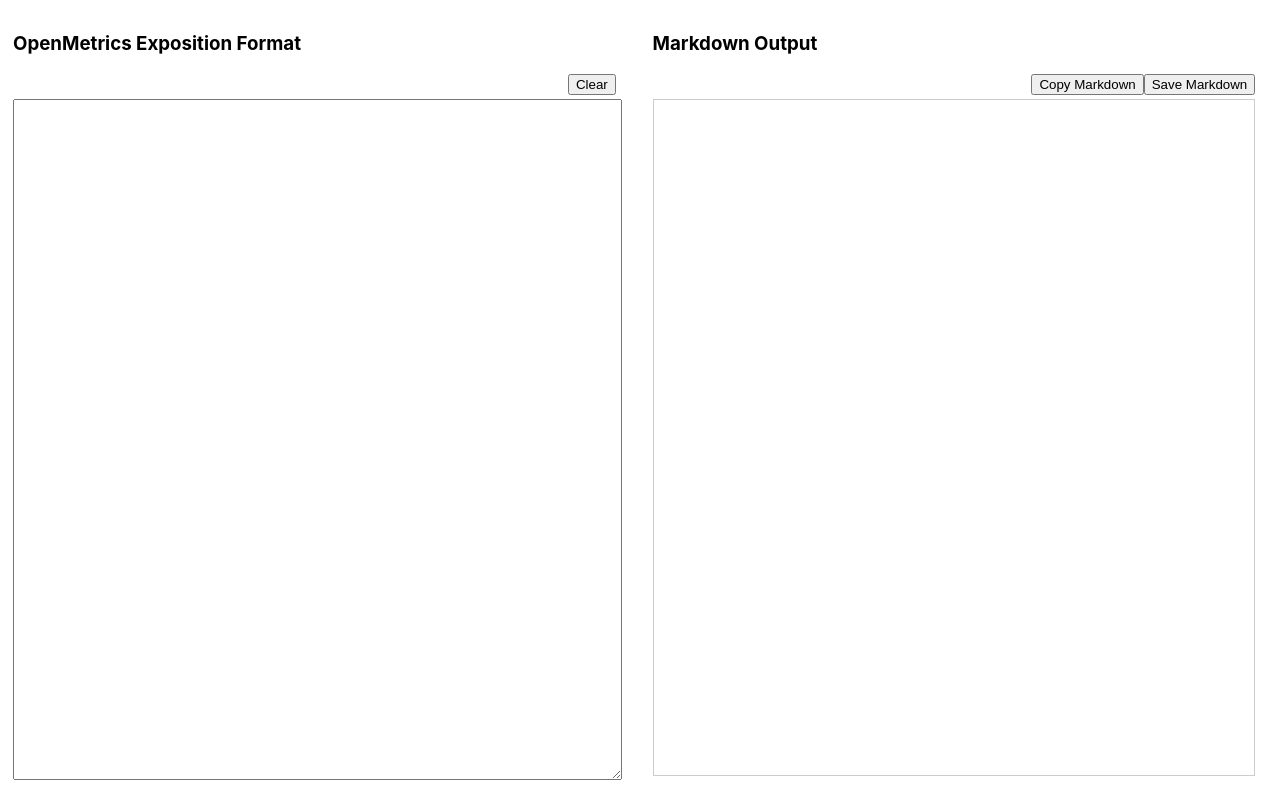
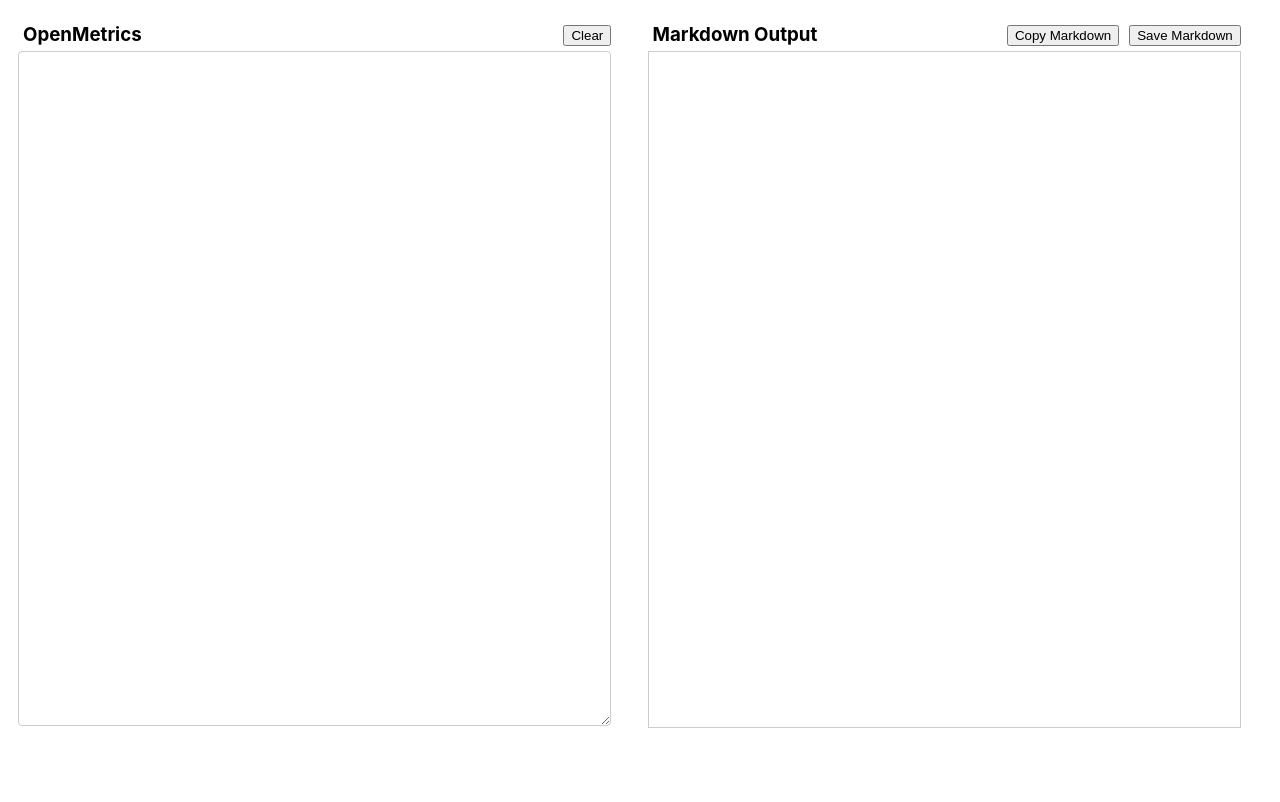
Before and after one commit to jburgess/openmetrics-to-markdown, a React (Create React App) app: page / in a window 1280 px wide. Built offline with nearby package versions, Linux system fonts and the light colour scheme.

Commit message:
CCS Changes

```diff
--- a/src/OpenMetricsToMarkdown.css
+++ b/src/OpenMetricsToMarkdown.css
@@ -1,25 +1,51 @@
 .container {
+  margin: 10px;
   display: grid;
   padding: 3px;
   grid-template-columns: 1fr 1fr;
   grid-gap: 5px;
-  height: 95vh; /* set the height of the container to 100% of the viewport height */
+  height: 97vh; /* set the height of the container to 100% of the viewport height */
+}
+
+.input-header h3 button, .output-header h3 button {
+  vertical-align: bottom;
+  padding: 0;
+  margin: 0;
+  width: 100%;
+}
+h3{
+  padding-left: 5px;
+  padding-bottom: 5px;
+  padding-top: 5px;
+  margin: 0;
 }
 
 .input, .output {
-  padding: 10px;
-  width:95%;
+  padding: 5px;
+  width: 95%;
 }
 .input textarea, .output textarea {
   width: 100%;
   height: calc(90vh - 45px); /* set the height of the textareas to 50% of the viewport height minus the gap between them */
 }
 
-.action_buttons {
-  padding-bottom: 4px;
-  padding-top: 0;
-  padding-left: 4px;
-  text-align: right;
+textarea {
+  border: 1px solid #ccc;
+  border-radius: 4px;
+  padding: 12px 20px;
+  box-sizing: border-box;
+  resize: both;
+}
+
+.input-header,
+.output-header {
+  display: flex;
+  justify-content: space-between;
+  align-items: center;
+}
+
+.action_buttons button {
+  margin-left: 10px;
 }
 
 .scrollable {
--- a/src/OpenMetricsToMarkdown.tsx
+++ b/src/OpenMetricsToMarkdown.tsx
@@ -1,4 +1,4 @@
-import React, { useState } from 'react';
+import React, {useState} from 'react';
 import './OpenMetricsToMarkdown.css';
 import ReactMarkdown from 'react-markdown'
 import remarkGfm from 'remark-gfm'
@@ -14,7 +14,7 @@ function OpenMetricsToMarkdown() {
 
     function handleSaveMarkdown() {
         const element = document.createElement("a");
-        const file = new Blob([markdownOutput], { type: "text/plain" });
+        const file = new Blob([markdownOutput], {type: "text/plain"});
         element.href = URL.createObjectURL(file);
         element.download = "output.md";
         document.body.appendChild(element);
@@ -29,7 +29,7 @@ function OpenMetricsToMarkdown() {
         name: string;
         type: string;
         description: string;
-        labels: Map<string, string>;
+        labels: Map<string, [string]>;
         value?: number;
         buckets?: { [key: string]: number };
     }
@@ -61,7 +61,7 @@ function OpenMetricsToMarkdown() {
                 const description = line.substring(name.length + "# HELP ".length + 1);
                 const typeLine = lines[i + 1].trim();
                 const type = typeLine.substring("# TYPE ".length).split(" ")[1]
-                const metric: Metric = { name, type, description, labels: new Map() };
+                const metric: Metric = {name, type, description, labels: new Map()};
                 metrics.push(metric);
                 i++; // skip type line
             } else if (line.startsWith("# TYPE ")) {
@@ -71,7 +71,14 @@ function OpenMetricsToMarkdown() {
                 const labels: Map<string, string> = extractKeyValuePair(line);
                 const metric = metrics.find(m => m.name === name);
                 if (metric) {
-                    metric.labels= labels;
+                    labels.forEach((value, key) => {
+                        const previous = metric.labels.get(key);
+                        if (!previous) {
+                            metric.labels.set(key, [value]);
+                        } else {
+                            previous.push(value);
+                        }
+                    });
                 }
             }
         }
@@ -83,11 +90,11 @@ function OpenMetricsToMarkdown() {
             output += `## ${metric.name}\n`;
             output += `Type: ${metric.type}\n\n`;
             output += `Description: ${metric.description}\n`;
-            if (metric.labels.size> 0) {
+            if (metric.labels.size > 0) {
                 output += "| Available Labels | Example Value |\n";
                 output += "|------------------|---------------|\n";
                 for (const [key, value] of metric.labels) {
-                    output += `| ${key} | ${value} |\n`;
+                    output += `| ${key} | ${value[0]} |\n`;
                 }
             }
             output += "\n";
@@ -100,12 +107,15 @@ function OpenMetricsToMarkdown() {
         setOpenMetricsText(event.target.value);
         setMarkdownOutput(openMetricsToMarkdown(event.target.value));
     }
+
     return (
         <div className="container">
             <div className="input">
-                <h3>OpenMetrics Exposition Format</h3>
+                <div className="input-header">
+                    <h3>OpenMetrics</h3>
                     <div className="action_buttons">
                         <button onClick={handleClearClick}>Clear</button>
+                    </div>
                 </div>
                 <textarea
                     id="openMetrics-input"
@@ -114,13 +124,15 @@ function OpenMetricsToMarkdown() {
                 />
             </div>
             <div className="output">
+                <div className="output-header">
                     <h3>Markdown Output</h3>
                     <div className="action_buttons">
                         <button onClick={handleCopyToClipboard}>Copy Markdown</button>
                         <button onClick={handleSaveMarkdown}>Save Markdown</button>
                     </div>
+                </div>
                 <div className="scrollable">
-                <ReactMarkdown children={markdownOutput}  remarkPlugins={[remarkGfm]}
+                    <ReactMarkdown children={markdownOutput} remarkPlugins={[remarkGfm]}
                     ></ReactMarkdown>
                 </div>
             </div>
```
Also changed, not shown: 1 other file (tests, documents, lock files or other folders). Lines whose indentation alone changed are shown as unchanged.
